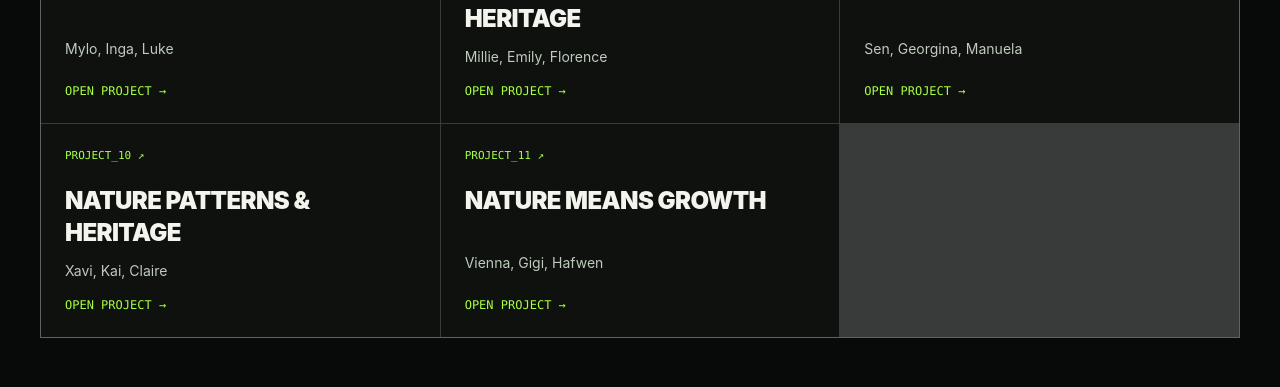
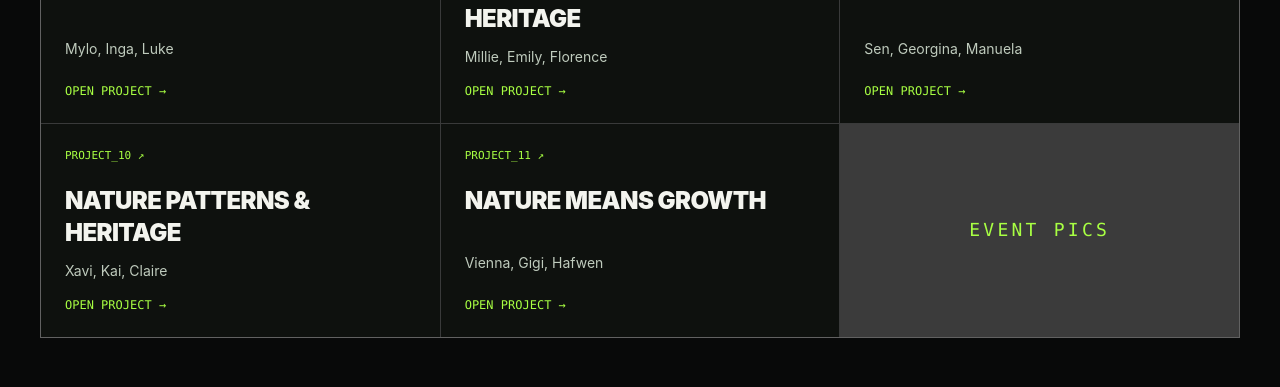
Before and after one commit to bulandun/CreateXDM, a Next.js app: page / in a window 1280 px wide. Shown: the part 3940-4327 px from the top of the page. Built offline with nearby package versions, Linux system fonts and the light colour scheme.

Commit message:
Add Event Pics placeholder to student project gallery

```diff
--- a/components/student-gallery.tsx
+++ b/components/student-gallery.tsx
@@ -68,6 +68,9 @@ export default function StudentGallery() {
             <p className="mt-auto pt-4 font-mono text-xs text-[#a8ff43]">OPEN PROJECT →</p>
           </button>
         ))}
+        <div className="flex min-h-[210px] items-center justify-center bg-[#3b3b3b] px-6 py-10 text-center" aria-label="Event photos coming soon">
+          <span className="font-mono text-lg uppercase tracking-[0.18em] text-[#a8ff43]">EVENT PICS</span>
+        </div>
       </div>
       {active && (
         <div ref={modalRef} role="dialog" aria-modal="true" aria-label={active.title} className="project-modal-scroll fixed inset-0 z-[100] overflow-y-auto overscroll-contain bg-black/90 p-4 md:p-10" onClick={() => setSelected(null)}>
```
